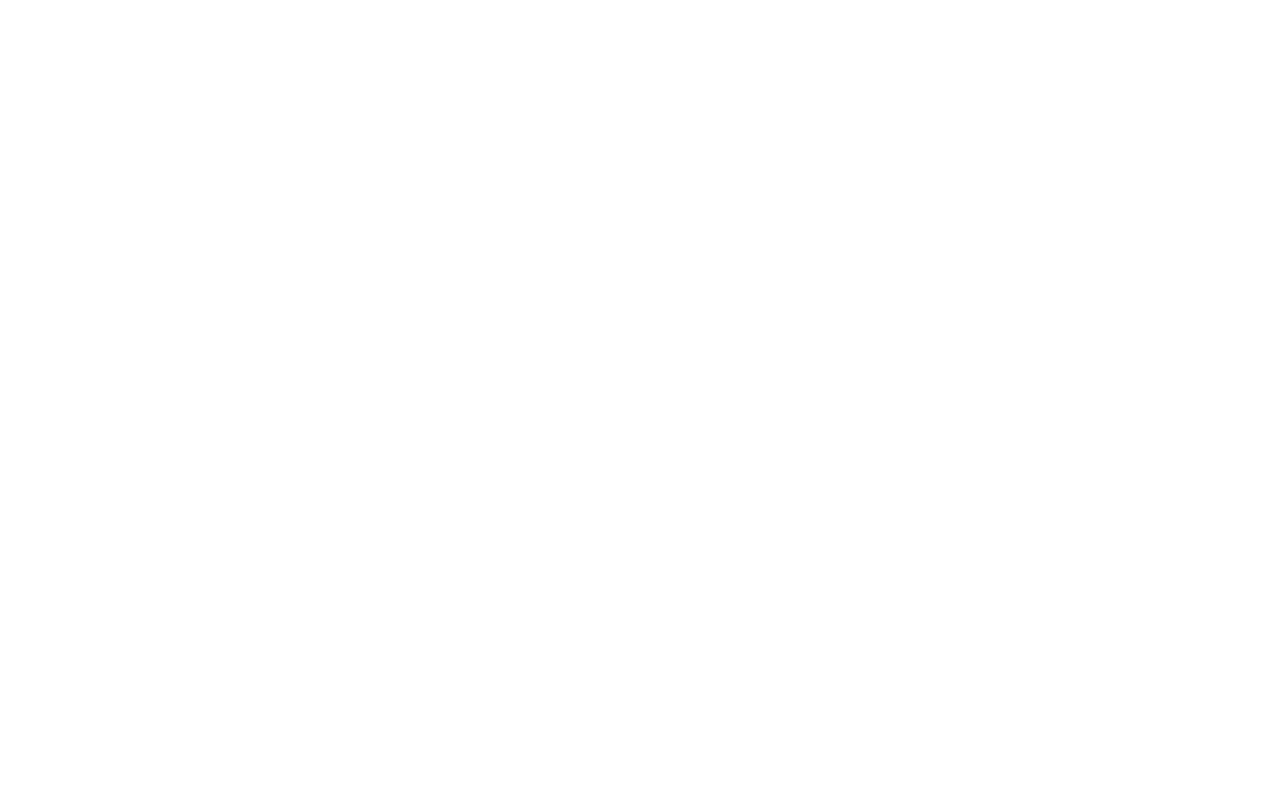
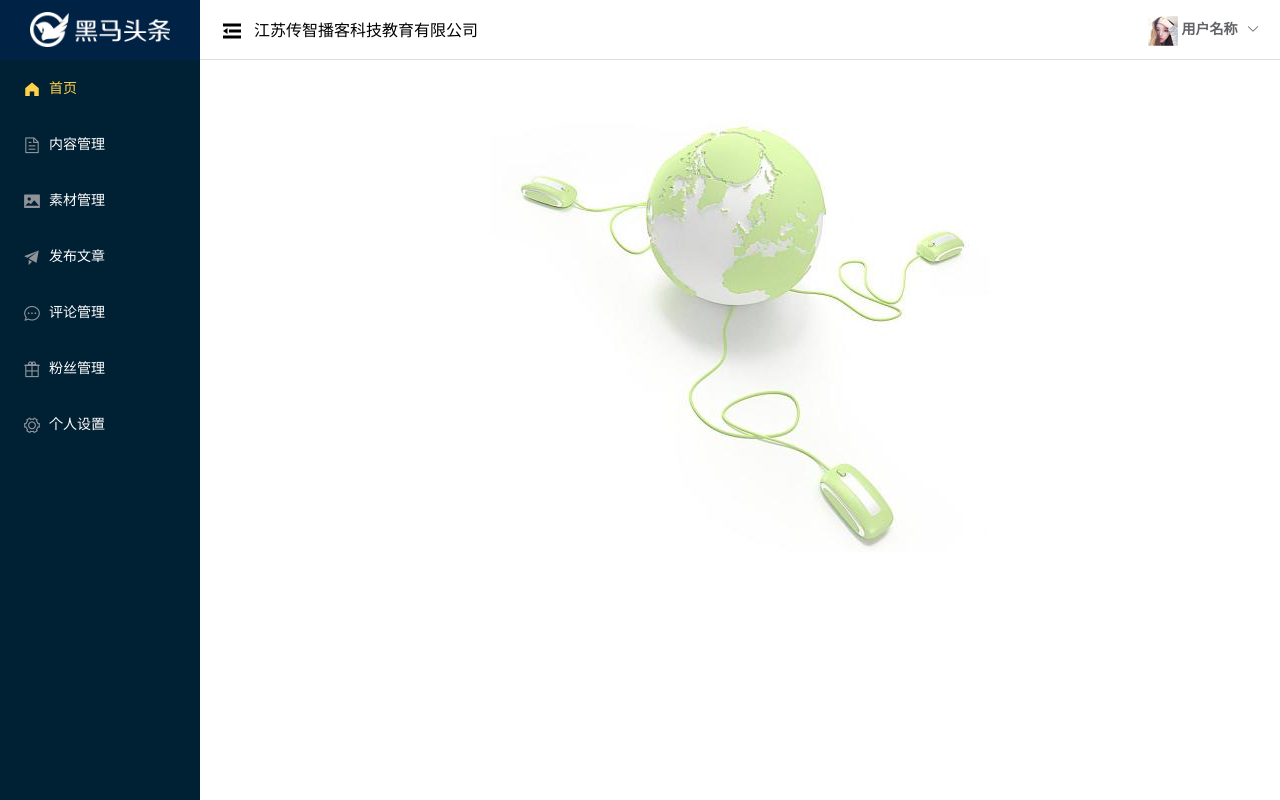
Before and after one commit to nideha/hm-toutiao-77, a Vue app: page / in a window 1280 px wide. Built offline with nearby package versions, Linux system fonts and the light colour scheme.

Commit message:
存储用户信息

```diff
--- a/src/router/index.js
+++ b/src/router/index.js
@@ -3,6 +3,10 @@
 import Vue from 'vue'
 
 import Login from '@/views/login'
+import Home from '@/views/home'
+import Welcome from '@/views/welcome'
+import Article from '@/views/article'
+import NotFound from '@/views/404'
 
 Vue.use(VueRouter)
 // 实例化一个router对象
@@ -15,7 +19,26 @@
       path: '/login',
       name: 'login',
       component: Login
-    }
+    },
+    {
+      // 登录规则
+      path: '/',
+      component: Home,
+      children: [
+        {
+          path: '/',
+          name: 'welcome',
+          component: Welcome
+        },
+        {
+          path: '/article',
+          name: 'article',
+          component: Article
+        }
+      ]
+    },
+    // 处理404
+    { path: '*', name: '404', component: NotFound }
   ]
 })
 
--- /dev/null
+++ b/src/store/index.js
@@ -0,0 +1,14 @@
+// 存储信息的时候：
+// 1.约定信息的key是什么
+// 2.存储信息的值是什么  字符串格式
+const key = 'hm-toutiao-77-user'
+export default {
+  setUser (user) {
+    // 存储用户信息到sessionStorage中
+    window.sessionStorage.setItem(key, JSON.stringify(user))
+  },
+  getUser () {
+    // 从sessionStorage中获取用户信息
+    return JSON.parse(window.sessionStorage.getItem(key) || '{}')
+  }
+}
--- /dev/null
+++ b/src/views/404/index.vue
@@ -0,0 +1,16 @@
+<template>
+  <div class="container"></div>
+</template>
+
+<script>
+export default {}
+</script>
+
+<style scoped lang='less'>
+.container {
+  position: absolute;
+  width: 100%;
+  height: 100%;
+  background: url(../../assets/images/404.png) no-repeat center / cover;
+}
+</style>
--- /dev/null
+++ b/src/views/article/index.vue
@@ -0,0 +1,16 @@
+<template>
+  <div class="container">1811</div>
+</template>
+
+<script>
+export default {
+  created () {
+    this.$http
+      .get('http://ttapi.research.itcast.cn/mp/v1_0/articles')
+      .then(res => console.log(res.data))
+  }
+}
+</script>
+
+<style scoped lang='less'>
+</style>
--- /dev/null
+++ b/src/views/home/index.vue
@@ -0,0 +1,137 @@
+<template>
+  <el-container class="wrapper">
+    <el-aside :width="isCollapse?'64px':'200px'">
+      <div class="logo" :class="{miniLogo:isCollapse}"></div>
+      <!-- 左侧导航菜单 -->
+      <!-- 启用router模式会在激活导航时以 index 作为 path 进行路由跳转 -->
+      <!-- :default-active="$route.path" 动态绑定#后边的地址 -->
+      <el-menu
+        :collapse="isCollapse"
+        :collapse-transition="false"
+        :default-active="$route.path"
+        background-color="#002033"
+        text-color="#fff"
+        active-text-color="#ffd04b"
+        router="true"
+      >
+        <!-- el-submenu 有子菜单的菜单项 -->
+        <!-- el-menu-item 没有子菜单的菜单项 -->
+        <el-menu-item index="/">
+          <i class="el-icon-s-home"></i>
+          <span slot="title">首页</span>
+        </el-menu-item>
+        <el-menu-item index="/article">
+          <i class="el-icon-document"></i>
+          <span slot="title">内容管理</span>
+        </el-menu-item>
+        <el-menu-item index="/image">
+          <i class="el-icon-picture"></i>
+          <span slot="title">素材管理</span>
+        </el-menu-item>
+        <el-menu-item index="/publish">
+          <i class="el-icon-s-promotion"></i>
+          <span slot="title">发布文章</span>
+        </el-menu-item>
+        <el-menu-item index="/comment">
+          <i class="el-icon-chat-dot-round"></i>
+          <span slot="title">评论管理</span>
+        </el-menu-item>
+        <el-menu-item index="/fans">
+          <i class="el-icon-present"></i>
+          <span slot="title">粉丝管理</span>
+        </el-menu-item>
+        <el-menu-item index="/setting">
+          <i class="el-icon-setting"></i>
+          <span slot="title">个人设置</span>
+        </el-menu-item>
+      </el-menu>
+    </el-aside>
+    <el-container>
+      <el-header>
+        <span class="el-icon-s-fold" @click="toggleMenu"></span>
+        <span class="text">江苏传智播客科技教育有限公司</span>
+        <el-dropdown class="my-deopdown">
+          <span class="el-dropdown-link">
+            <img src="../../assets/images/avatar.jpg" alt />
+            用户名称
+            <i class="el-icon-arrow-down el-icon--right"></i>
+          </span>
+          <el-dropdown-menu slot="dropdown">
+            <el-dropdown-item>个人设置</el-dropdown-item>
+            <el-dropdown-item>退出登录</el-dropdown-item>
+          </el-dropdown-menu>
+        </el-dropdown>
+      </el-header>
+      <el-main>
+        <!-- 二级路由的出口 -->
+        <router-view></router-view>
+      </el-main>
+    </el-container>
+  </el-container>
+</template>
+
+<script>
+export default {
+  data () {
+    return {
+      isCollapse: false
+    }
+  },
+  methods: {
+    // 切换侧边栏展开与收起，默认是展开
+    // 点击按钮时切换isCollapse的值即可
+    toggleMenu () {
+      this.isCollapse = !this.isCollapse
+    }
+  }
+}
+</script>
+
+<style scoped lang='less'>
+.wrapper {
+  width: 100%;
+  height: 100%;
+  position: absolute;
+  left: 0;
+  top: 0;
+  .el-aside {
+    background-color: #002033;
+  }
+  .el-header {
+    border-bottom: 1px solid #ddd;
+    line-height: 60px;
+    .el-icon-s-fold {
+      font-size: 24px;
+      vertical-align: middle;
+    }
+    .text {
+      vertical-align: middle;
+      padding-left: 10px;
+    }
+    .my-deopdown {
+      float: right;
+      img {
+        width: 30px;
+        height: 30px;
+        vertical-align: middle;
+      }
+      .el-dropdown-link {
+        font-weight: bold;
+      }
+    }
+  }
+}
+.logo {
+  width: 100%;
+  height: 60px;
+  background: #002244 url(../../assets/images/logo_admin.png) no-repeat center /
+    140px auto;
+}
+.miniLogo {
+  background-image: url(../../assets/images/logo_admin_01.png);
+  background-size: 36px auto;
+}
+.el-menu {
+  border-right: none;
+}
+</style>
--- a/src/views/login/index.vue
+++ b/src/views/login/index.vue
@@ -33,6 +33,8 @@
 </template>
 
 <script>
+// 引入store模块
+import store from '@/store'
 export default {
   // 这的数据是model绑定的
   data () {
@@ -97,7 +99,9 @@
             )
             .then(res => {
               // res 响应对象  成功
-              console.log(res.data)
+              // console.log(res.data)
+              // 存储用户信息
+              store.setUser(res.data.data)
               // 跳转去首页
               this.$router.push('/')
             })
--- /dev/null
+++ b/src/views/welcome/index.vue
@@ -0,0 +1,12 @@
+<template>
+  <div class="container" style="text-align:center">
+    <img src="../../assets/images/welcome.jpg" alt />
+  </div>
+</template>
+
+<script>
+export default {}
+</script>
+
+<style scoped lang='less'>
+</style>
```
Also changed, not shown: 1 other file (tests, documents, lock files or other folders).
